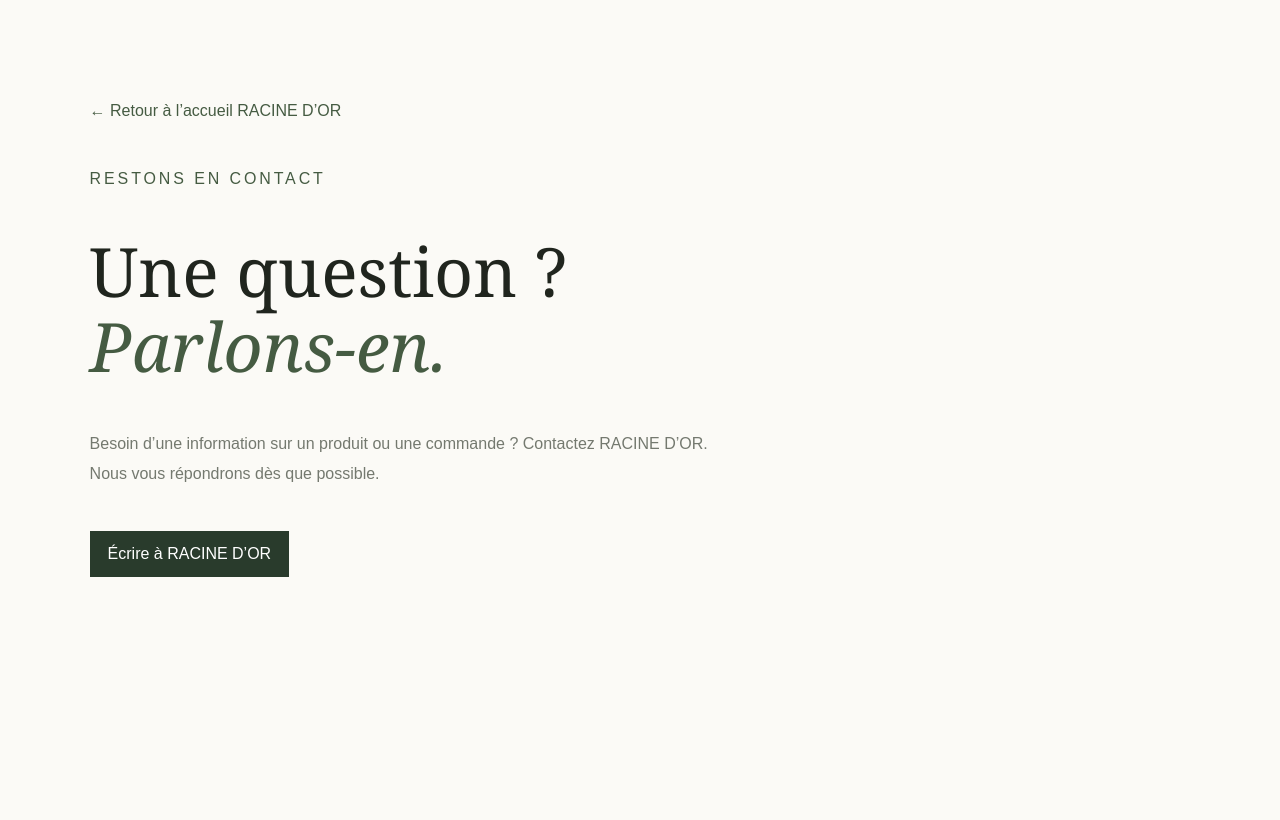
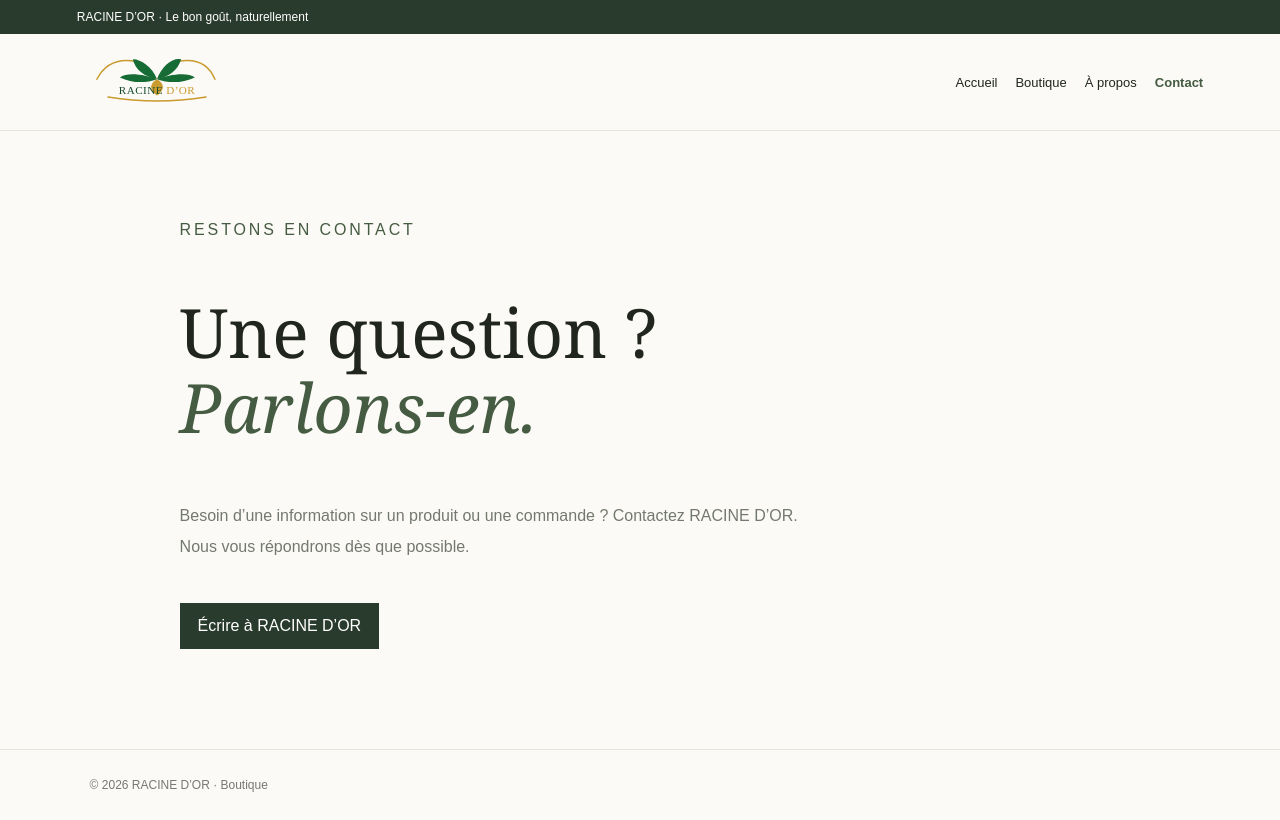
Before and after one commit to godjarouayouba2-hash/RacinedorB, a Next.js app in the folder barka-nextjs/: page /contact in a window 1280 px wide. Built offline with nearby package versions, Linux system fonts and the light colour scheme; a web font is replaced by a local one.

Commit message:
Improve multipage contact page branding and navigation

```diff
--- a/barka-nextjs/app/contact/page.tsx
+++ b/barka-nextjs/app/contact/page.tsx
@@ -1,11 +1,3 @@
-export default function ContactPage() {
-  return (
-    <main style={{ minHeight: "100vh", background: "#fbfaf6", color: "#20251e", fontFamily: "sans-serif", padding: "8% 7%" }}>
-      <a href="/" style={{ color: "#455b42", textDecoration: "none" }}>← Retour à l’accueil RACINE D’OR</a>
-      <p style={{ letterSpacing: ".18em", color: "#455b42", marginTop: 50 }}>RESTONS EN CONTACT</p>
-      <h1 style={{ fontFamily: "Georgia, serif", fontSize: "clamp(38px, 6vw, 68px)", fontWeight: 400, lineHeight: 1.1 }}>Une question ?<br/><i style={{ color: "#455b42" }}>Parlons-en.</i></h1>
-      <p style={{ maxWidth: 620, lineHeight: 1.9, color: "#74796f" }}>Besoin d’une information sur un produit ou une commande ? Contactez RACINE D’OR. Nous vous répondrons dès que possible.</p>
-      <a href="mailto:contact@racinedor.bj" style={{ display: "inline-block", marginTop: 25, padding: "14px 18px", background: "#293b2c", color: "#fff", textDecoration: "none" }}>Écrire à RACINE D’OR</a>
-    </main>
-  );
-}
+const nav = [{label:"Accueil",href:"/"},{label:"Boutique",href:"/boutique"},{label:"À propos",href:"/about"},{label:"Contact",href:"/contact"}];
+function Header(){return <><div style={{background:"#293b2c",color:"#fff",padding:"10px 6%",fontSize:12}}>RACINE D’OR · Le bon goût, naturellement</div><header style={{padding:"20px 6%",display:"flex",justifyContent:"space-between",alignItems:"center",gap:20,flexWrap:"wrap",borderBottom:"1px solid #e6e4da"}}><a href="/"><img src="/logo-racinedor.svg" alt="RACINE D’OR" style={{height:52,width:160,objectFit:"contain"}}/></a><nav style={{display:"flex",gap:18,flexWrap:"wrap",fontSize:13}}>{nav.map(n=><a key={n.href} href={n.href} style={{color:n.href==="/contact"?"#455b42":"inherit",fontWeight:n.href==="/contact"?700:400}}>{n.label}</a>)}</nav></header></>}
+export default function ContactPage(){return <main style={{minHeight:"100vh",background:"#fbfaf6",color:"#20251e",fontFamily:"sans-serif"}}><Header/><section style={{padding:"70px 7% 100px",maxWidth:1100,margin:"auto"}}><p style={{letterSpacing:".18em",color:"#455b42",marginTop:20}}>RESTONS EN CONTACT</p><h1 style={{fontFamily:"Georgia,serif",fontSize:"clamp(38px,6vw,68px)",fontWeight:400,lineHeight:1.1}}>Une question ?<br/><i style={{color:"#455b42"}}>Parlons-en.</i></h1><p style={{maxWidth:620,lineHeight:1.9,color:"#74796f"}}>Besoin d’une information sur un produit ou une commande ? Contactez RACINE D’OR. Nous vous répondrons dès que possible.</p><a href="mailto:contact@racinedor.bj" style={{display:"inline-block",marginTop:25,padding:"14px 18px",background:"#293b2c",color:"#fff",textDecoration:"none"}}>Écrire à RACINE D’OR</a></section><footer style={{padding:"28px 7%",borderTop:"1px solid #e6e4da",fontSize:12,color:"#777"}}>© {new Date().getFullYear()} RACINE D’OR · <a href="/boutique">Boutique</a></footer></main>}
```
